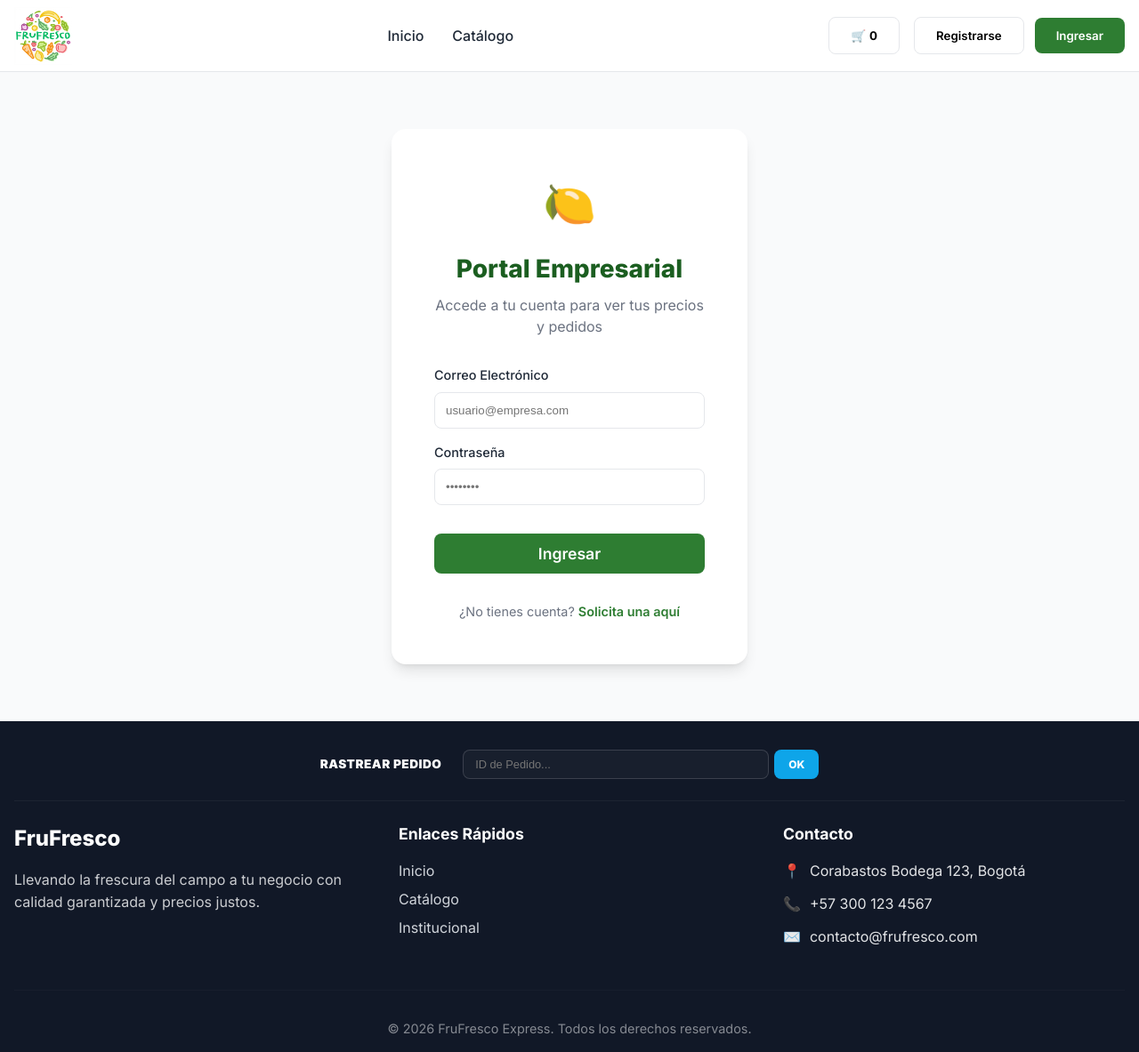
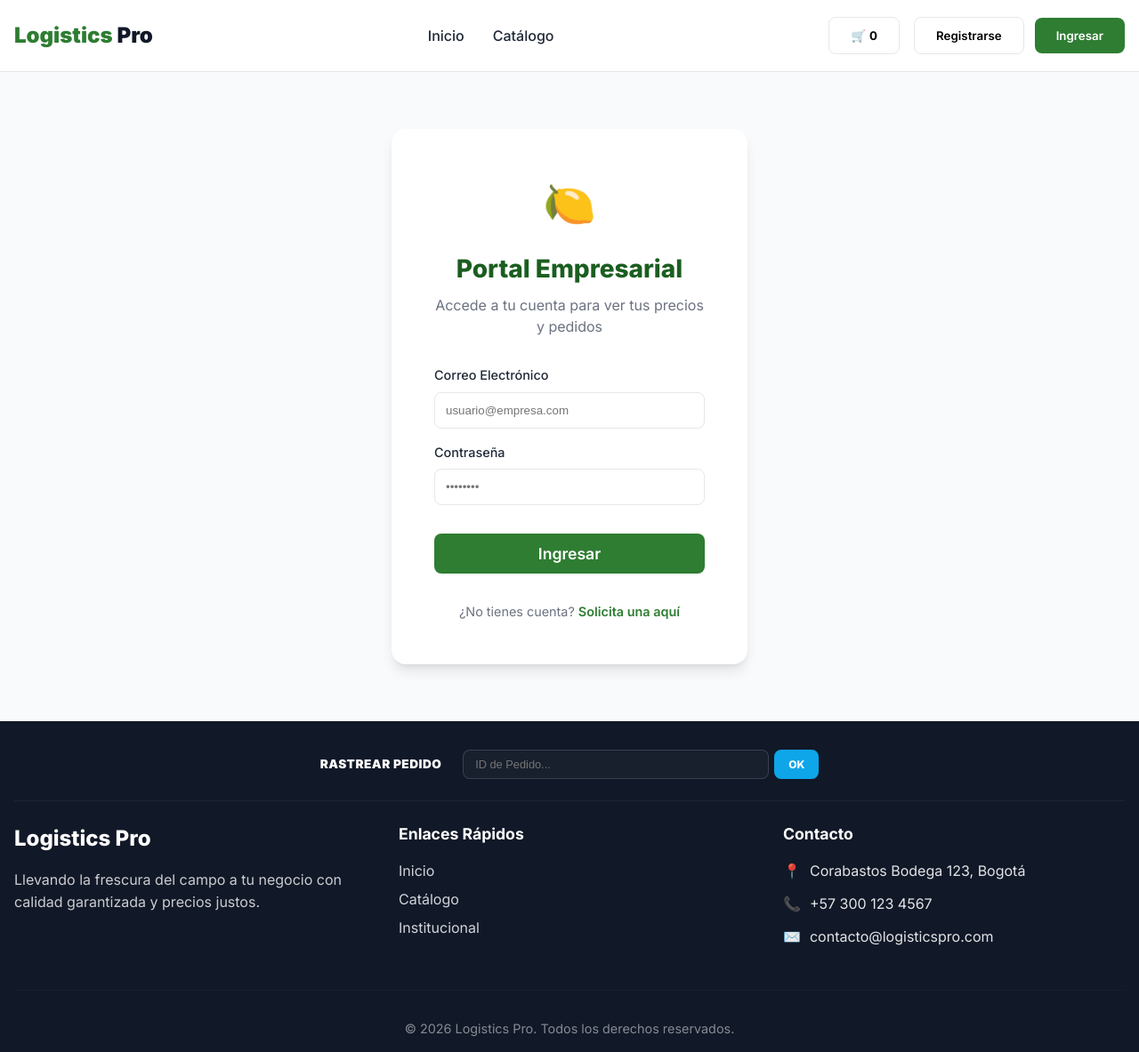
Before and after one commit to Sigpro219/frufresco, a Next.js app: page /login in a window 1280 px wide. Shown: the whole page at 89% size. Built offline with nearby package versions, Linux system fonts and the light colour scheme; no server answers; the database is empty.

Commit message:
BRANDING: Initial white-label setup with Logistics Pro

```diff
--- a/src/app/layout.tsx
+++ b/src/app/layout.tsx
@@ -5,7 +5,7 @@ import ClientLayout from '@/components/ClientLayout';
 const inter = Inter({ subsets: ['latin'] });
 
 export const metadata = {
-  title: 'FruFresco | Proveedor de Alimentos',
+  title: 'Logistics Pro | Gestión Integral de Suministros',
   description: 'Abastecimiento de alimentos frescos para tu negocio.',
 };
 
--- a/src/app/ops/layout.tsx
+++ b/src/app/ops/layout.tsx
@@ -27,8 +27,7 @@ export default function OpsLayout({ children }: { children: ReactNode }) {
                 zIndex: 100
             }}>
                 <div style={{ display: 'flex', alignItems: 'center', gap: '0.75rem' }}>
-                    <img src="/logo.png" alt="FruFresco" style={{ height: '40px', width: 'auto' }} />
-                    <span style={{ fontWeight: '800', fontSize: '1rem', letterSpacing: '0.05em' }}>FRUFRESCO <span style={{ color: 'var(--ops-primary)' }}>OPS</span></span>
+                    <span style={{ fontWeight: '900', fontSize: '1.2rem', color: 'var(--ops-primary)' }}>LOGISTICS <span style={{ color: '#fff' }}>PRO</span></span>
                 </div>
                 <div style={{ display: 'flex', alignItems: 'center', gap: '1rem' }}>
                     <Link href="/">
--- a/src/app/page.tsx
+++ b/src/app/page.tsx
@@ -7,9 +7,9 @@ import FeaturedProductsCarousel from '../components/FeaturedProductsCarousel';
 
 // SEO Metadata
 export const metadata = {
-  title: 'FruFresco | Proveedor de Frutas y Verduras Institucionales',
-  description: 'Líderes en abastecimiento de alimentos frescos para restaurantes, hoteles y casinos en Bogotá. Frescura garantizada, entrega puntual y los mejores precios del mercado.',
-  keywords: ['frutas al por mayor', 'verduras institucional', 'proveedor alimentos bogota', 'corabastos a domicilio', 'frufresco'],
+  title: 'Logistics Pro | Soluciones de Abastecimiento Inteligente',
+  description: 'Líderes en gestión logística y abastecimiento para tu negocio. Eficiencia garantizada y tecnología de punta.',
+  keywords: ['logística integral', 'gestión de suministros', 'transporte inteligente', 'logistics pro'],
 };
 
 // Opt out of caching (for dev)
--- a/src/components/Footer.tsx
+++ b/src/components/Footer.tsx
@@ -24,7 +24,7 @@ export default function Footer() {
   };
 
   const phone = getSetting('contact_phone', '+57 300 123 4567');
-  const email = getSetting('contact_email', 'contacto@frufresco.com');
+  const email = getSetting('contact_email', 'contacto@logisticspro.com');
   const address = getSetting('contact_address', 'Corabastos Bodega 123, Bogotá');
   const description = getSetting('footer_description', 'Llevando la frescura del campo a tu negocio con calidad garantizada y precios justos.');
 
@@ -41,7 +41,7 @@ export default function Footer() {
 
           {/* Brand */}
           <div>
-            <h3 style={{ fontSize: '1.5rem', fontWeight: '800', marginBottom: '1rem', color: 'white' }}>FruFresco</h3>
+            <h3 style={{ fontSize: '1.5rem', fontWeight: '800', marginBottom: '1rem', color: 'white' }}>Logistics Pro</h3>
             <p style={{ opacity: 0.8, lineHeight: 1.6 }}>
               {description}
             </p>
@@ -75,7 +75,7 @@ export default function Footer() {
         </div>
 
         <div style={{ borderTop: '1px solid rgba(255, 255, 255, 0.05)', paddingTop: '2rem', textAlign: 'center', fontSize: '0.9rem', opacity: 0.5 }}>
-          © {new Date().getFullYear()} FruFresco Express. Todos los derechos reservados.
+          © {new Date().getFullYear()} Logistics Pro. Todos los derechos reservados.
         </div>
       </div>
     </footer>
--- a/src/components/Navbar.tsx
+++ b/src/components/Navbar.tsx
@@ -80,7 +80,7 @@ export default function Navbar() {
             }}>
                 {/* LOGO */}
                 <Link href="/" style={{ display: 'flex', alignItems: 'center' }}>
-                    <img src="/logo.png" alt="FruFresco" style={{ height: '65px', width: 'auto' }} />
+                    <span style={{ fontSize: '1.5rem', fontWeight: '900', color: 'var(--primary)' }}>Logistics <span style={{ color: '#111827' }}>Pro</span></span>
                 </Link>
 
                 {/* NAV LINKS */}
--- a/src/lib/cartContext.tsx
+++ b/src/lib/cartContext.tsx
@@ -28,7 +28,7 @@ export function CartProvider({ children }: { children: ReactNode }) {
 
     // Load from LocalStorage
     useEffect(() => {
-        const saved = localStorage.getItem('frufresco_cart');
+        const saved = localStorage.getItem('logistics_pro_cart');
         if (saved) {
             try {
                 setItems(JSON.parse(saved));
@@ -40,7 +40,7 @@ export function CartProvider({ children }: { children: ReactNode }) {
 
     // Save to LocalStorage
     useEffect(() => {
-        localStorage.setItem('frufresco_cart', JSON.stringify(items));
+        localStorage.setItem('logistics_pro_cart', JSON.stringify(items));
     }, [items]);
 
     const addItem = (newItem: CartItem) => {
```
